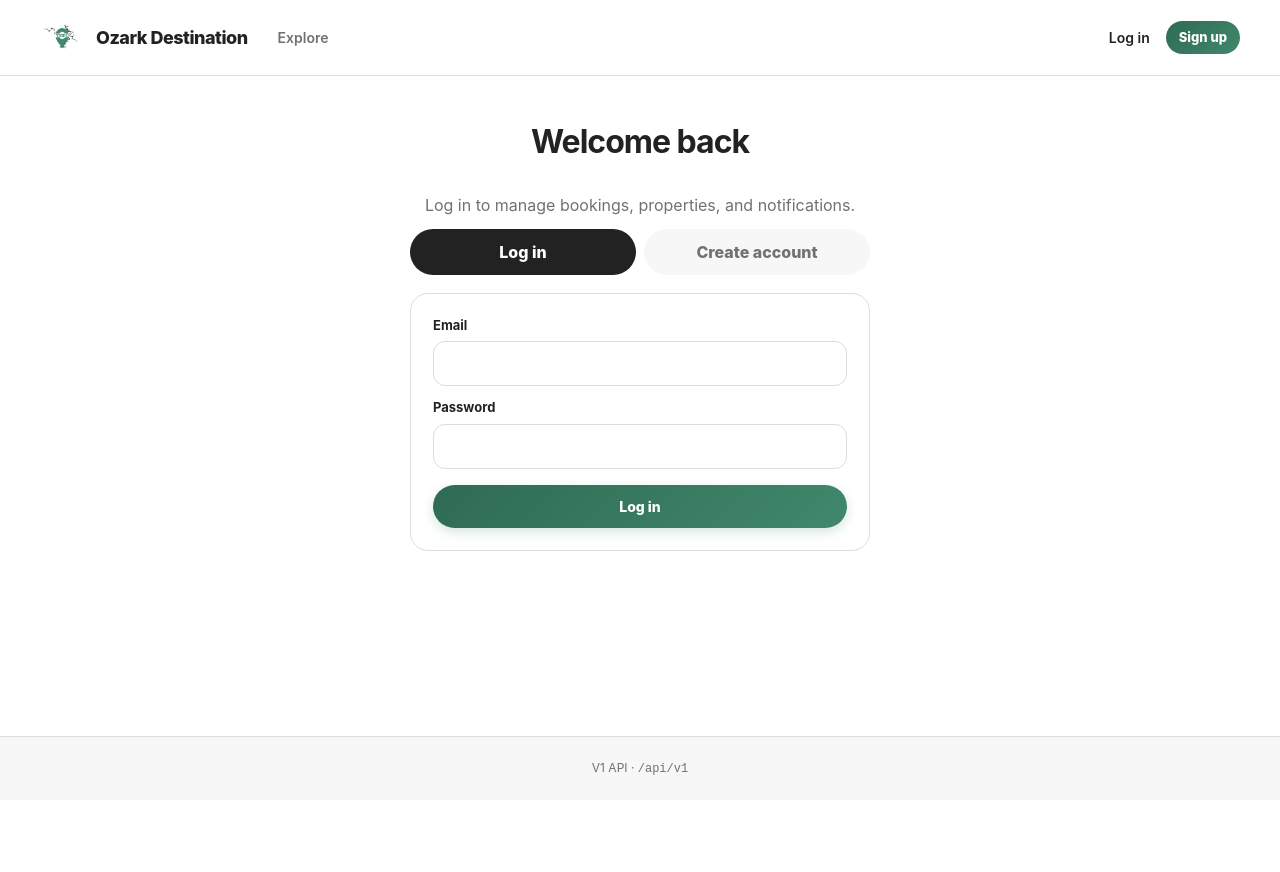
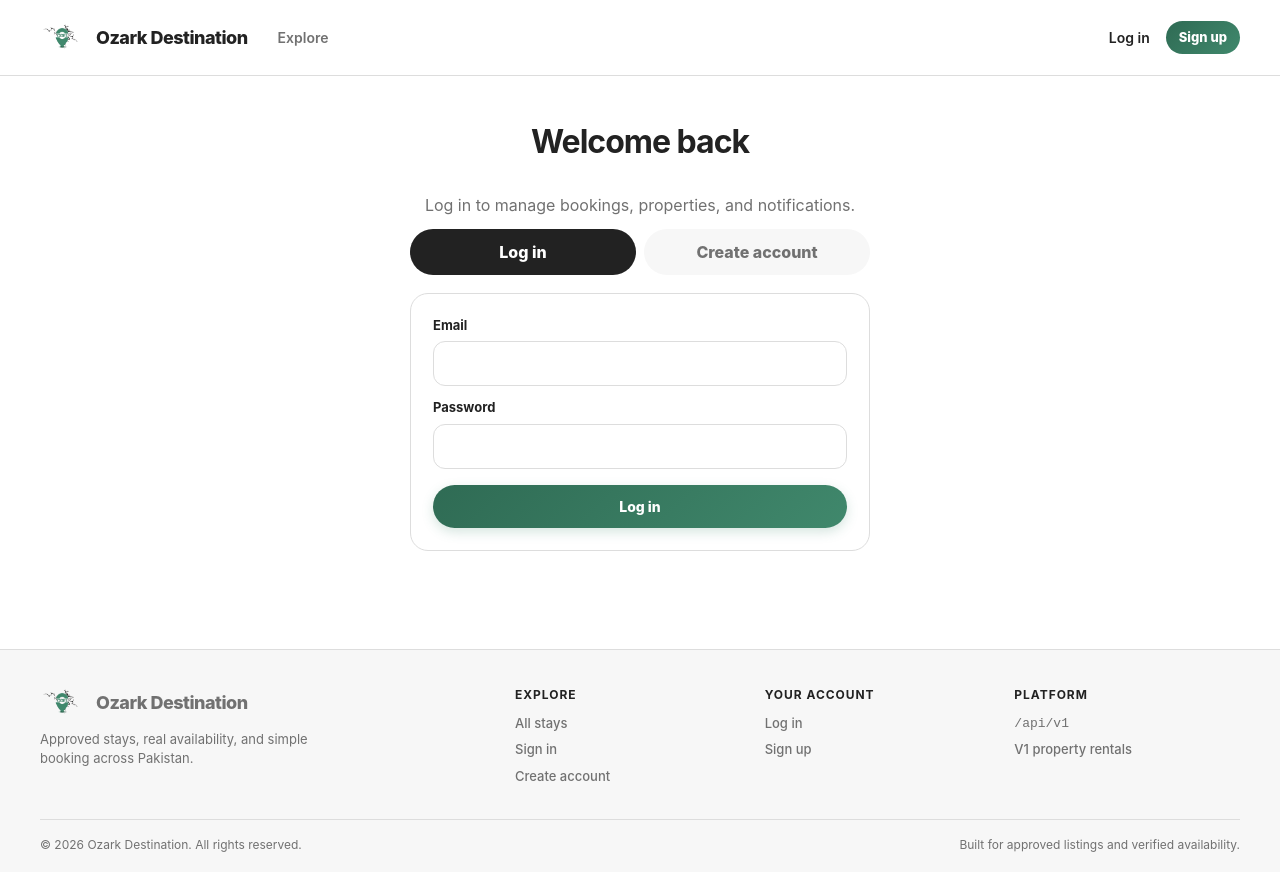
Before and after one commit to Labnan-Khan/Ozark-distination, a React (Vite) app in the folder frontend/: page /login in a window 1280 px wide. Before the commit the page ends 800 px from the top, so only its background shows below. Built offline with nearby package versions, Linux system fonts and the light colour scheme; no server answers.

Commit message:
Add reusable branded footer component

```diff
--- /dev/null
+++ b/frontend/src/components/Footer.jsx
@@ -0,0 +1,60 @@
+import { Link } from 'react-router-dom';
+import { useAuth } from '../context/AuthContext.jsx';
+
+export function Footer() {
+  const { isAuthenticated, hasRole } = useAuth();
+
+  return (
+    <footer className="footer">
+      <div className="footer-inner">
+        <div className="footer-brand">
+          <Link className="brand" to="/">
+            <img className="brand-logo" src="/ozarkIcon.png" alt="" aria-hidden="true" />
+            <span className="brand-text">Ozark Destination</span>
+          </Link>
+          <p className="muted small">
+            Approved stays, real availability, and simple booking across Pakistan.
+          </p>
+        </div>
+
+        <nav className="footer-links" aria-label="Footer navigation">
+          <div>
+            <h3>Explore</h3>
+            <Link to="/">All stays</Link>
+            <Link to="/login">Sign in</Link>
+            <Link to="/register">Create account</Link>
+          </div>
+          <div>
+            <h3>Your account</h3>
+            {isAuthenticated ? (
+              <>
+                <Link to="/profile">Profile</Link>
+                <Link to="/notifications">Notifications</Link>
+                {hasRole('customer') && <Link to="/bookings">My bookings</Link>}
+                {hasRole('customer') && <Link to="/favorites">Favorites</Link>}
+                {hasRole('owner') && <Link to="/owner/properties">My properties</Link>}
+                {hasRole('owner') && <Link to="/owner/bookings">Booking inbox</Link>}
+                {hasRole('admin') && <Link to="/admin/properties">Admin queue</Link>}
+              </>
+            ) : (
+              <>
+                <Link to="/login">Log in</Link>
+                <Link to="/register">Sign up</Link>
+              </>
+            )}
+          </div>
+          <div>
+            <h3>Platform</h3>
+            <code>/api/v1</code>
+            <span className="muted small">V1 property rentals</span>
+          </div>
+        </nav>
+      </div>
+
+      <div className="footer-bottom">
+        <span>© {new Date().getFullYear()} Ozark Destination. All rights reserved.</span>
+        <span>Built for approved listings and verified availability.</span>
+      </div>
+    </footer>
+  );
+}
--- a/frontend/src/components/Layout.jsx
+++ b/frontend/src/components/Layout.jsx
@@ -2,6 +2,7 @@ import { useEffect, useState } from 'react';
 import { Link, NavLink, Outlet, useNavigate } from 'react-router-dom';
 import { api } from '../api/client.js';
 import { useAuth } from '../context/AuthContext.jsx';
+import { Footer } from './Footer.jsx';
 
 export function Layout() {
   const { user, isAuthenticated, hasRole, logout } = useAuth();
@@ -60,7 +61,7 @@ export function Layout() {
       <main className="page">
         <Outlet />
       </main>
-      <footer className="footer">V1 API · <code>/api/v1</code></footer>
+      <Footer />
     </div>
   );
 }
--- a/frontend/src/styles.css
+++ b/frontend/src/styles.css
@@ -154,12 +154,63 @@ button:disabled { cursor: not-allowed; opacity: 0.5; }
 }
 
 .footer {
-  text-align: center;
   color: var(--muted);
+  background: var(--soft);
+  border-top: 1px solid var(--line);
+  padding: 36px 40px 18px;
+}
+
+.footer-inner {
+  width: min(1240px, 100%);
+  margin: 0 auto;
+  display: grid;
+  grid-template-columns: minmax(220px, 1.2fr) minmax(0, 2fr);
+  gap: 40px;
+  padding-bottom: 26px;
+}
+
+.footer-brand .brand { margin-bottom: 10px; }
+.footer-brand p { max-width: 320px; margin-bottom: 0; }
+
+.footer-links {
+  display: grid;
+  grid-template-columns: repeat(3, minmax(0, 1fr));
+  gap: 24px;
+}
+
+.footer-links h3 {
   font-size: 12px;
-  padding: 22px 20px;
+  text-transform: uppercase;
+  letter-spacing: 0.08em;
+  margin-bottom: 10px;
+}
+
+.footer-links a,
+.footer-links code,
+.footer-links span {
+  display: block;
+  width: fit-content;
+  margin-bottom: 7px;
+  font-size: 13px;
+  font-weight: 500;
+  color: var(--muted);
+}
+
+.footer-links a:hover {
+  color: var(--accent);
+  text-decoration: underline;
+}
+
+.footer-bottom {
+  width: min(1240px, 100%);
+  margin: 0 auto;
+  padding-top: 16px;
   border-top: 1px solid var(--line);
-  background: var(--soft);
+  display: flex;
+  justify-content: space-between;
+  flex-wrap: wrap;
+  gap: 8px 20px;
+  font-size: 12px;
 }
 
 h1, h2, h3 { color: var(--ink); margin-top: 0; }
@@ -648,6 +699,8 @@ label {
   .detail-grid { grid-template-columns: 1fr; gap: 22px; }
   .booking-card { position: static; }
   .form-grid.three { grid-template-columns: repeat(2, minmax(0, 1fr)); }
+  .footer-inner { grid-template-columns: 1fr; gap: 26px; }
+  .footer-links { grid-template-columns: repeat(2, minmax(0, 1fr)); }
 }
 
 @media (max-width: 620px) {
@@ -691,4 +744,8 @@ label {
   .list-item { flex-direction: column; }
   .actions { justify-content: flex-start; }
   .panel { padding: 18px; }
+
+  .footer { padding: 28px 16px 16px; }
+  .footer-links { gap: 18px; }
+  .footer-bottom { flex-direction: column; }
 }
```
